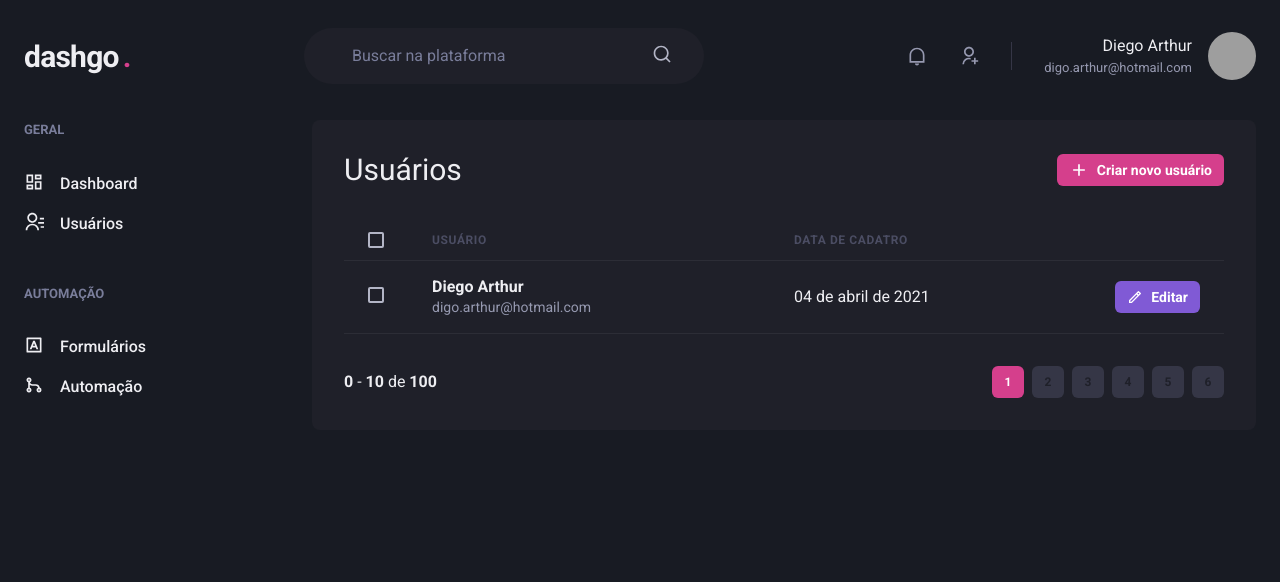
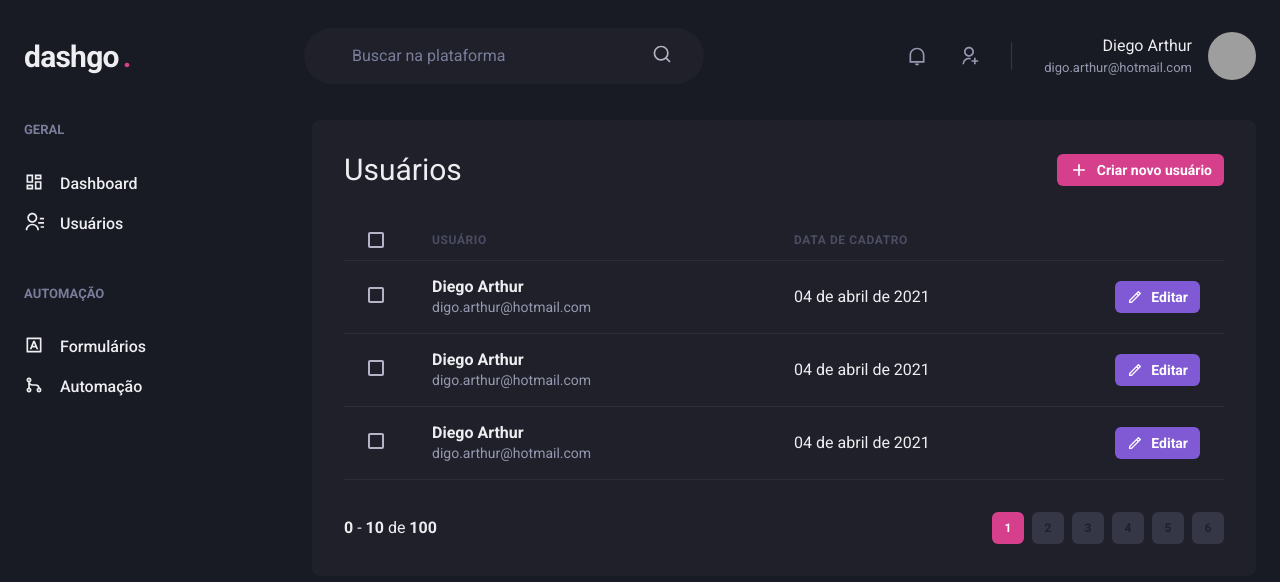
Before and after one commit to DIGOARTHUR/Dashgo, a Next.js app: page /users in a window 1280 px wide. Shown: the top 582 px of the page. Built offline with nearby package versions, Linux system fonts and the light colour scheme; grey boxes are pictures that could not be loaded.

Commit message:
Apply responsive users/List(index)

```diff
--- a/src/components/Pagination/index.tsx
+++ b/src/components/Pagination/index.tsx
@@ -3,7 +3,7 @@ import { Stack, Checkbox, Flex, SimpleGrid, Box, Text, theme, Heading, Button, I
 import { PaginationItem } from "./PaginationItem"
 export function Pagination() {
     return (
-        <Stack direction="row" mt="8" justify="space-between" align="center">
+        <Stack direction={["column","row"]}  spacing="6" mt="8" justify="space-between" align="center">
             <Box>
                 <strong>0</strong> - <strong>10</strong> de <strong>100</strong>
             </Box>
--- a/src/pages/users/index.tsx
+++ b/src/pages/users/index.tsx
@@ -1,10 +1,14 @@
 
-import { Checkbox, Flex, SimpleGrid, Box, Text, theme, Heading, Button, Icon, Table, Thead, Tr, Th, Tbody, Td } from "@chakra-ui/react"
+import { Checkbox, Flex, SimpleGrid, Box, Text, theme, Heading, Button, Icon, Table, Thead, Tr, Th, Tbody, Td, useBreakpointValue } from "@chakra-ui/react"
 import { RiAddLine, RiPencilLine } from "react-icons/ri";
 import { Header } from "../../components/Header";
 import { Pagination } from "../../components/Pagination";
 import { Sidebar } from "../../components/Sidebar";
 export default function UserList() {
+    const isWideVersion = useBreakpointValue({
+        base: false,
+        lg: true,
+    })
     return (
         <Box>
             <Header />
@@ -23,15 +27,15 @@ export default function UserList() {
                     <Table colorScheme="whiteAlpha">
                         <Thead>
                             <Tr>
-                                <Th px="6" color="gray.300" width="8">
+                                <Th px={["4", "4", "6"]} color="gray.300" width="8">
                                     <Checkbox colorScheme="pink" />
                                 </Th>
                                 <Th>
                                     Usuário
                                 </Th>
-                                <Th>
+                                {isWideVersion && <Th>
                                     Data de Cadatro
-                                </Th>
+                                </Th>}
                                 <Th width="8">
 
                                 </Th>
@@ -39,7 +43,7 @@ export default function UserList() {
                         </Thead>
                         <Tbody>
                             <Tr>
-                                <Td px="6">
+                                <Td px={["4", "4", "6"]}>
                                     <Checkbox colorScheme="pink" />
                                 </Td>
                                 <Td>
@@ -48,20 +52,62 @@ export default function UserList() {
                                         <Text fontSize="sm" color="gray.300"> digo.arthur@hotmail.com</Text>
                                     </Box>
                                 </Td>
-                                <Td>
+
+                                {isWideVersion ? <><Td>
                                     04 de abril de 2021
+                                </Td> <Td>
+                                        <Button as="a" size="sm" fontSize="sm" colorScheme="purple" leftIcon={<Icon as={RiPencilLine} fontSize="16" />}>
+                                            Editar
+                                        </Button>
+                                    </Td></> : ''}
+
+                            </Tr>
+                            <Tr>
+                                <Td px={["4", "4", "6"]}>
+                                    <Checkbox colorScheme="pink" />
                                 </Td>
                                 <Td>
-                                    <Button as="a" size="sm" fontSize="sm" colorScheme="purple" leftIcon={<Icon as={RiPencilLine} fontSize="16" />}>
-                                      Editar
-                                    </Button>
+                                    <Box>
+                                        <Text fontWeight="bold"> Diego Arthur</Text>
+                                        <Text fontSize="sm" color="gray.300"> digo.arthur@hotmail.com</Text>
+                                    </Box>
                                 </Td>
+
+                                {isWideVersion ? <><Td>
+                                    04 de abril de 2021
+                                </Td> <Td>
+                                        <Button as="a" size="sm" fontSize="sm" colorScheme="purple" leftIcon={<Icon as={RiPencilLine} fontSize="16" />}>
+                                            Editar
+                                        </Button>
+                                    </Td></> : ''}
+
+                            </Tr>
+                            <Tr>
+                                <Td px={["4", "4", "6"]}>
+                                    <Checkbox colorScheme="pink" />
+                                </Td>
+                                <Td>
+                                    <Box>
+                                        <Text fontWeight="bold"> Diego Arthur</Text>
+                                        <Text fontSize="sm" color="gray.300"> digo.arthur@hotmail.com</Text>
+                                    </Box>
+                                </Td>
+
+
+                                {isWideVersion ? <><Td>
+                                    04 de abril de 2021
+                                </Td> <Td>
+                                        <Button as="a" size="sm" fontSize="sm" colorScheme="purple" leftIcon={<Icon as={RiPencilLine} fontSize="16" />}>
+                                            Editar
+                                        </Button>
+                                    </Td></> : ''}
+
 
                             </Tr>
                         </Tbody>
                     </Table>
 
-                    <Pagination/>
+                    <Pagination />
                 </Box>
             </Flex >
         </Box>
```
